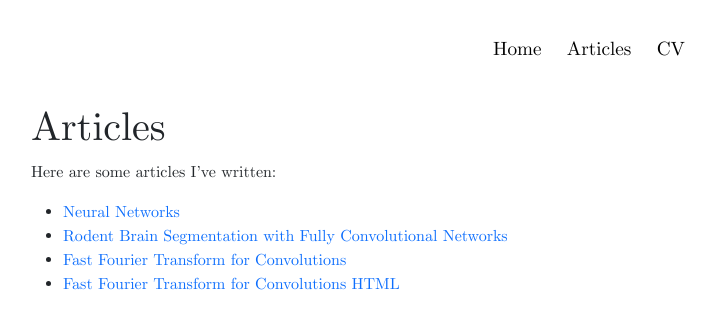
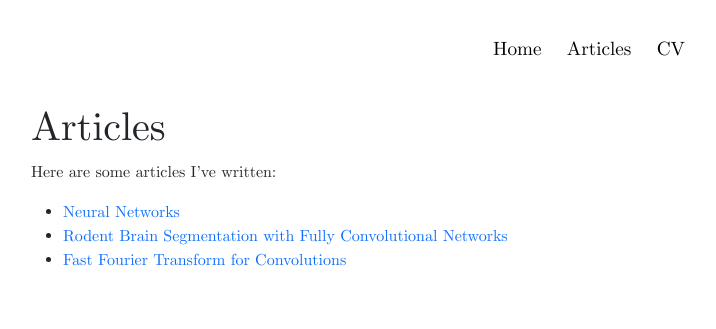
Before and after one commit to RoidaVinci/web, a Jekyll site: the page built from article.md, in a window 1280 px wide. Shown: the top 329 px of the page, without its empty margins (51-767 px from the left). Built offline with Jekyll 4.4.1, drawn with Linux system fonts in a browser that asks for light colours.

Commit message:
Update article.md

```diff
--- a/article.md
+++ b/article.md
@@ -10,7 +10,6 @@ permalink: /article/
 Here are some articles I've written:
 
 - [Neural Networks](articles/thesisnn.md)
-- [Rodent Brain Segmentation with Fully Convolutional Networks](articles/idis.md)
-- [Fast Fourier Transform for Convolutions](articles/fft.md)
-- [Fast Fourier Transform for Convolutions HTML](articles/fft.html)
+- [Rodent Brain Segmentation with Fully Convolutional Networks](articles/idis.html)
+- [Fast Fourier Transform for Convolutions](articles/fft.html)
 " | markdownify }}
```
